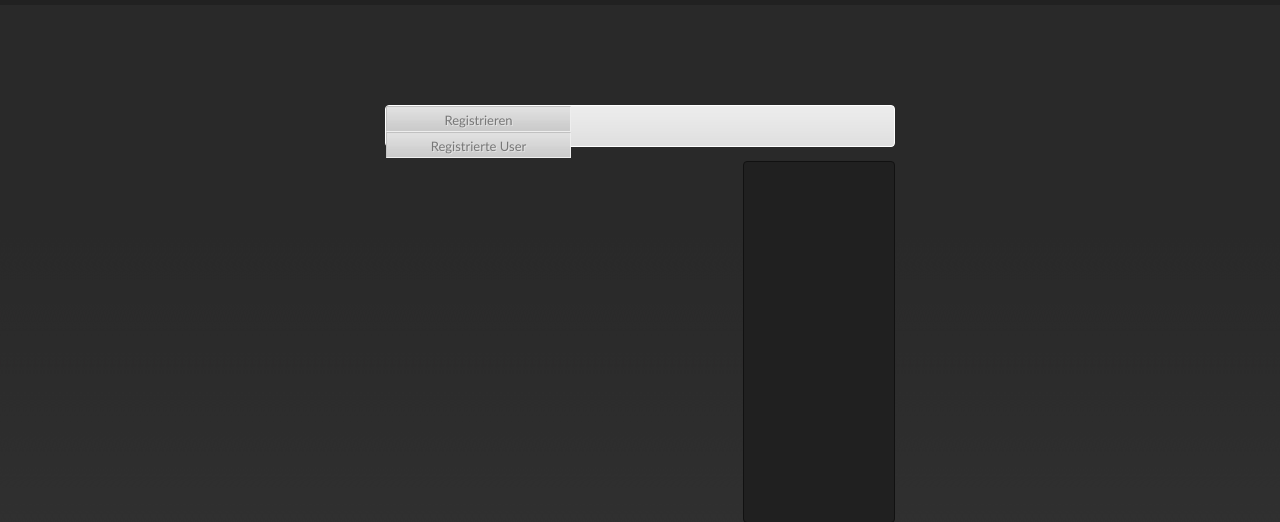
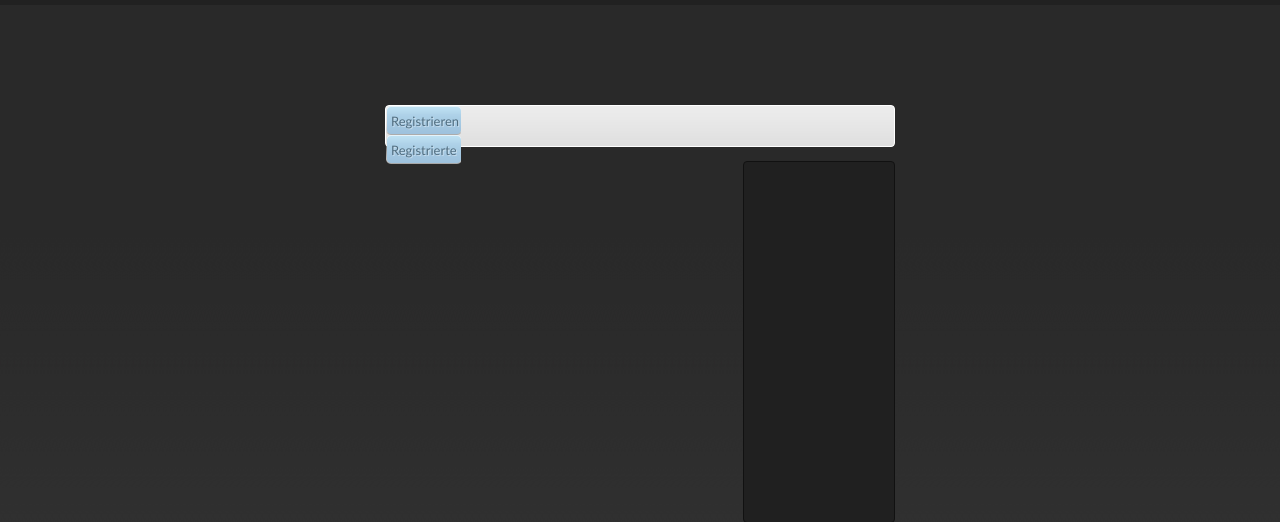
Before and after one commit to gathurian/AITEC-chat, a PHP site: page /ajax-chat.html in a window 1280 px wide. Shown: the top 522 px of the page. Run offline with PHP 8.4, Linux system fonts and the light colour scheme; some libraries are stand-ins or nearby versions.

Commit message:
Working on getting stuff to work... doesnt work

```diff
--- a/source/ajax-chat.html
+++ b/source/ajax-chat.html
@@ -16,10 +16,10 @@
 
     <div id="chatTopBar" class="rounded">
         <form action="http://localhost/AITEC/source/php/login.html">
-            <input type="submit" value="Registrieren">
+            <input type="submit" class="blueButton" value="Registrieren">
         </form>
         <form action="http://localhost/AITEC/source/php/show_tables.php">
-            <input type="submit" value="Registrierte User">
+            <input type="submit" class="blueButton" value="Registrierte User">
         </form>
     </div>
     <div id="chatLineHolder"></div>
--- a/source/css/chat.css
+++ b/source/css/chat.css
@@ -19,6 +19,20 @@
 
 	color:#777;
 	text-shadow:1px 1px 0 #FFFFFF;
+}
+
+#chatTopBar .blueButton{
+	background:url('../img/button_blue.png') no-repeat;
+	border:none !important;
+	color:#516D7F !important;
+	display:inline-block;
+	font-size:13px;
+	height:29px;
+	text-align:center;
+	text-shadow:1px 1px 0 rgba(255, 255, 255, 0.4);
+	width:175px;
+	margin:0;
+	cursor:pointer;
 }
 
 #chatTopBar .name{
--- a/source/php/classes/Chat.class.php
+++ b/source/php/classes/Chat.class.php
@@ -22,9 +22,9 @@ class Chat{
 		));
 
 		// The save method returns a MySQLi object
-		if($user->save()->affected_rows != 1){
-			throw new Exception('This nick is in use.');
-		}
+		// if($user->save()->affected_rows != 1){
+		// 	throw new Exception('This nick is in use.');
+		// }
 
 		$_SESSION['user']	= array(
 			'name'		=> $name,
```
Also changed, not shown: source/php/login.php (indentation only).
